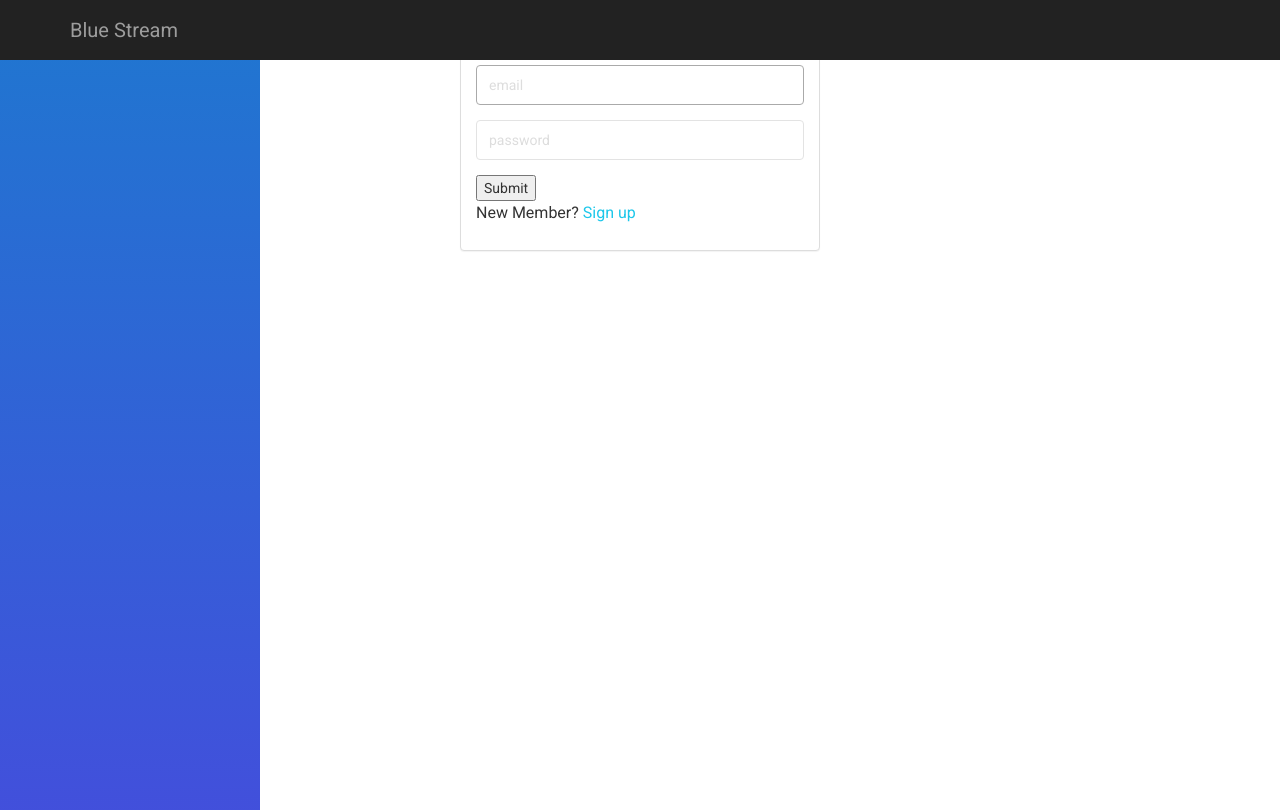
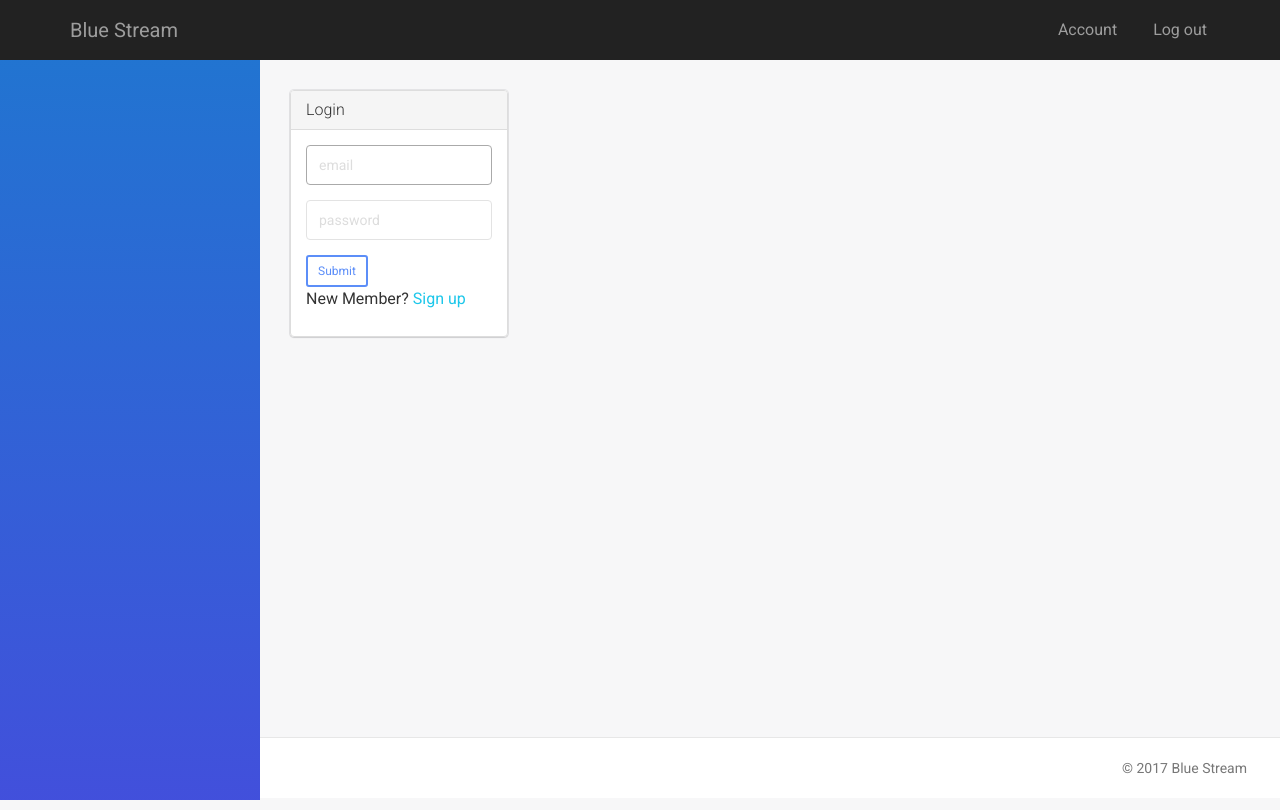
Before and after one commit to angelahschen/CS130-Bluestream, a Django app: page /loginpage/ in a window 1280 px wide. Run offline with Django 3.2, Linux system fonts and the light colour scheme; some libraries are stand-ins or nearby versions.

Commit message:
update login page to look better

```diff
--- a/Bluestream/site_ver1/templates/loginpage.html
+++ b/Bluestream/site_ver1/templates/loginpage.html
@@ -1,9 +1,9 @@
 {% extends "base_dashboard.html" %}
-
-{% block title %}<title>Login</title>{% endblock title %}
+{% load static %}
 
 {% block sidebar %}
     <div class="sidebar" data-color="blue">
+
         <div class="sidebar-wrapper">
 
         </div>
@@ -11,30 +11,25 @@
     {% endblock sidebar %}
 
 {% block content %}
+    <div class="wrapper">
+<div class="main-panel">
 
-    <!-- Navigation -->
-    <nav class="navbar navbar-inverse navbar-fixed-top" role="navigation">
-        <div class="container wrap">
-            <!-- Brand and toggle get grouped for better mobile display -->
+    <nav class="navbar navbar-inverse navbar-fixed">
+        <div class="container-fluid">
             <div class="navbar-header">
-                <a class="navbar-brand" href="/">Blue Stream</a>
+                <a class="navbar-brand" href="#">Dashboard</a>
             </div>
         </div>
-        <!-- /.container -->
     </nav>
 
-
-<ul>
-	{% for error in form.errors %}
-		<li>{{ error }}</li>
-	{% endfor %}
-	</ul>
-	<div class="container">
+    <div class="content">
+        <div class="container-fluid">
             <div class="row">
-        <div class="col-md-4 col-md-offset-4">
+                <div class="col-md-3">
+                    <div class="card">
                        <div class="panel panel-default">
                         <div class="panel-heading">
-                    <h3 class="panel-title">Log in!</h3>
+                            <h3 class="panel-title">Login</h3>
                         </div>
                         <div class="panel-body">
                             <form action="" method="post">
@@ -42,7 +37,7 @@
                                 <fieldset>
                                     {{ form }}
                                 </fieldset>
-						 <input type="submit" value="Submit" />
+                            <input class="btn btn-primary btn-sm" type="submit" value="Submit" />
                             <p>New Member? <a href="../signup/" class="">Sign up</a></p>
                              </form>
                         </div>
@@ -50,5 +45,22 @@
                     </div>
                 </div>
             </div>
+        </div>
+    </div>
 
-{% endblock %}
+    <footer class="footer">
+            <div class="container-fluid">
+                <nav class="pull-left">
+                    <ul>
+
+                    </ul>
+                </nav>
+                <p class="copyright pull-right">
+                    &copy; 2017 Blue Stream</a>
+                </p>
+            </div>
+        </footer>
+</div>
+    </div>
+<!-- you need to include the shieldui css and js assets in order for the charts to work -->
+{% endblock content %}
```
Also changed, not shown: Bluestream/db.sqlite3. Lines whose indentation alone changed are shown as unchanged.
